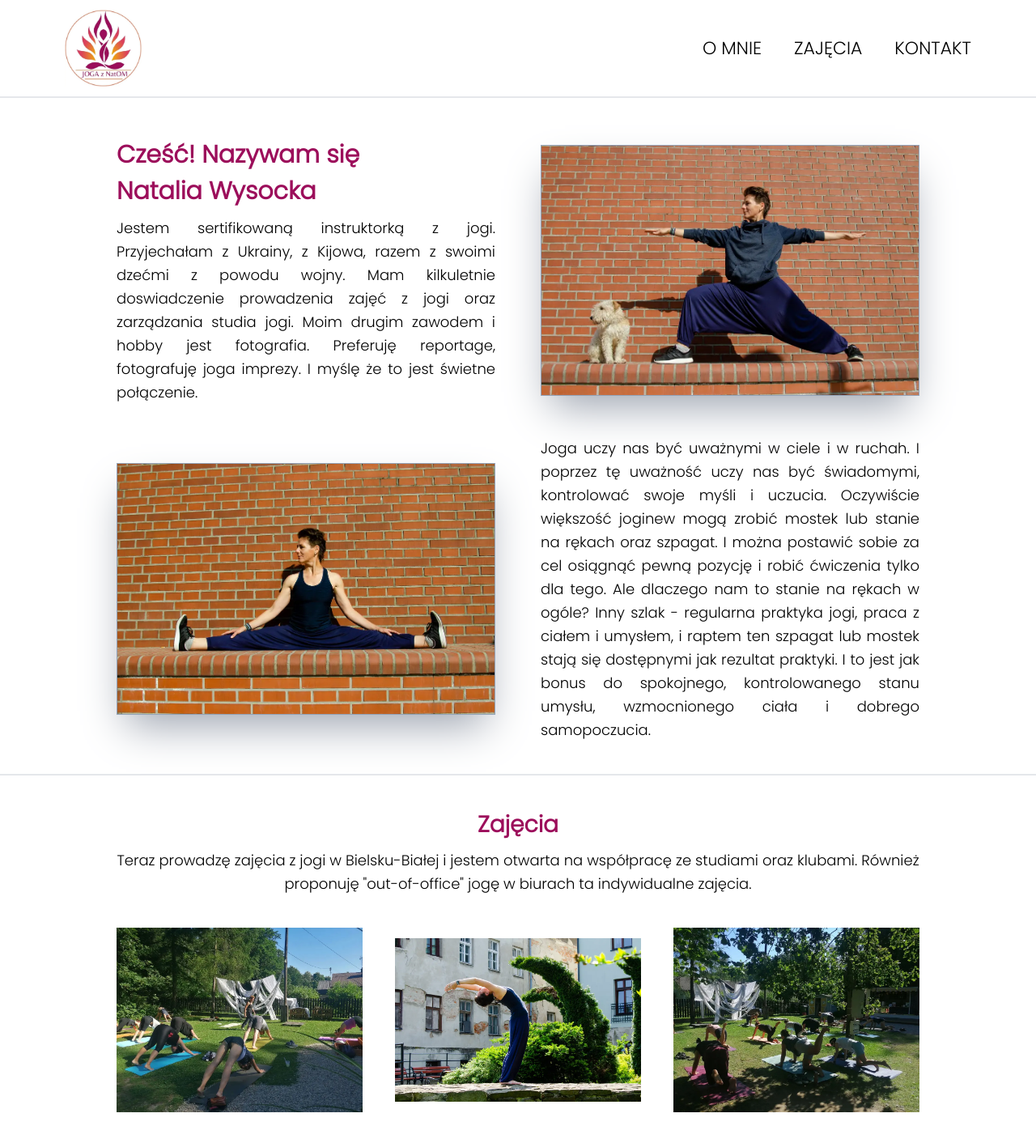
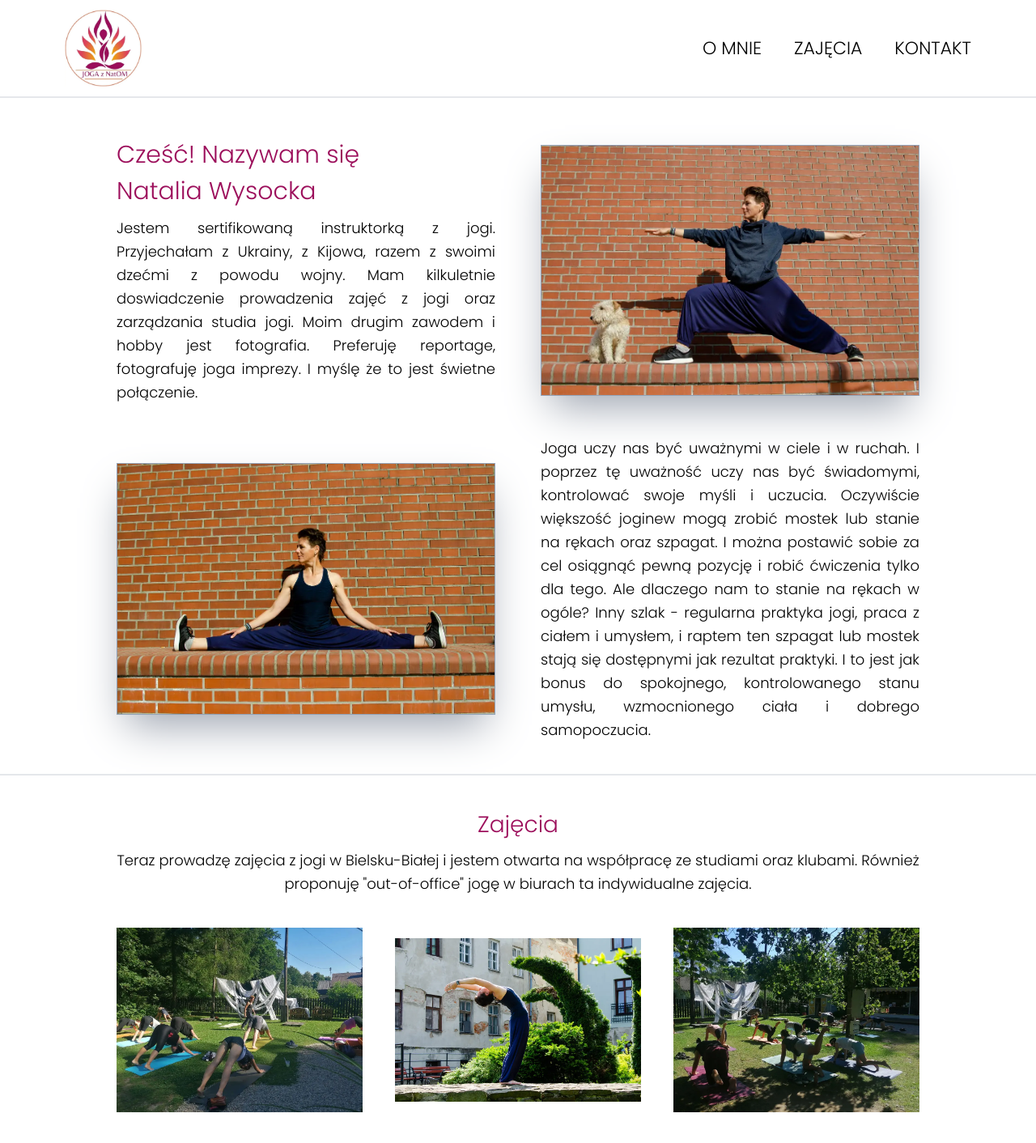
Before and after one commit to OlhaPo/yoga-with-nata, a React (Vite) app: page / in a window 1280 px wide. Shown: the top 1412 px of the page at 81% size. Built offline with nearby package versions, Linux system fonts and the light colour scheme.

Commit message:
Change styling. Bug fixing

```diff
--- a/src/components/About.jsx
+++ b/src/components/About.jsx
@@ -7,7 +7,7 @@ const About = () => {
     <div className="md:w-[80%] m-auto px-4" id="about">
       <div className="flex flex-col md:flex-row justify-center items-center gap-0 md:gap-14 pb-5 md:pb-10">
         <div className="flex-1 md:flex-2">
-          <h1 className="text-[22px] text-center mb-2 md:text-left md:text-[30px] font-bold text-[#9C0E5B]">
+          <h1 className="text-[22px] text-center mb-2 md:text-left md:text-[30px]  text-[#9C0E5B]">
             Cześć! Nazywam się Natalia&nbsp;Wysocka
           </h1>
           <p className="text-sm pb-5 md:pb-0 text-justify md:text-md leading-[29px]">
--- a/src/components/Classes.jsx
+++ b/src/components/Classes.jsx
@@ -8,7 +8,7 @@ import GalleyImages from "./GalleryImages";
 const Classes = () => {
   return (
     <div className="md:w-[80%] m-auto px-4" id="zajęcia">
-      <h2 className="text-[28px] font-bold text-center mb-2 pt-5 md:pt-10 text-[#9C0E5B]">
+      <h2 className="text-[28px] text-center mb-2 pt-5 md:pt-10 text-[#9C0E5B]">
         Zajęcia
       </h2>
       <p className="pb-5 md:pb-10 text-justify md:text-center text-sm md:text-md leading-[29px]">
--- a/src/components/Footer.jsx
+++ b/src/components/Footer.jsx
@@ -22,7 +22,7 @@ const Footer = () => {
       <div className="flex flex-col items-center md:flex-row gap-1 md:gap-6 md:text-[16px]">
         <div className="flex md:inline-flex items-center gap-1 flex-2">
           <GoLocation className="text-[#9C0E5B]" />
-          Bielsko- Biała, Polska
+          Bielsko-Biała, Polska
         </div>
         <div className="flex md:inline-flex items-center gap-1 flex-2">
           <BiPhoneCall className="text-[#9C0E5B]" />
```
